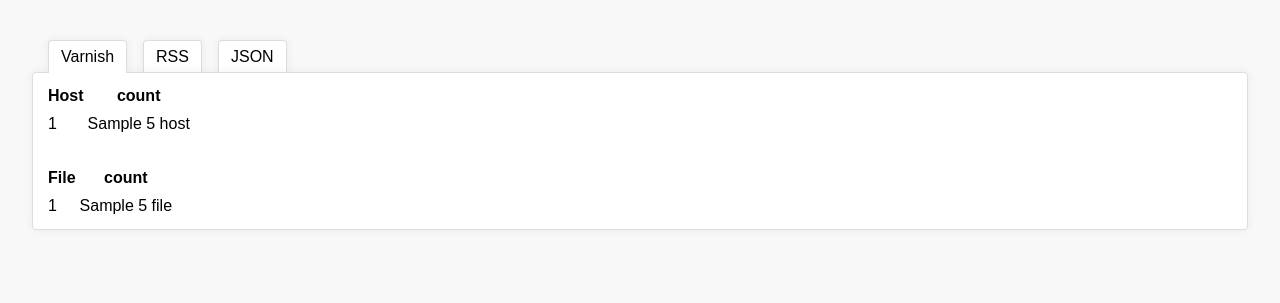
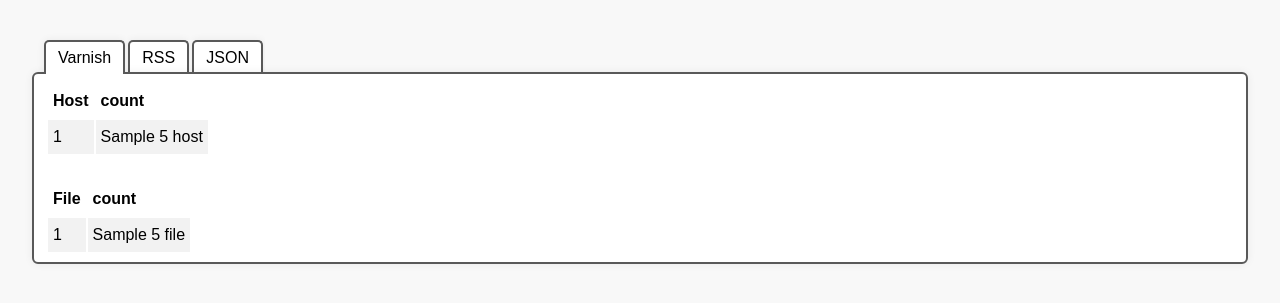
Before and after one commit to arn-e/e24_test, a Flask app: template templates/index.html in a window 1280 px wide. Shown: the top 303 px of the page. Run offline with Flask 2, Linux system fonts and the light colour scheme; the template is opened without the code that fills it: most values are stand-ins (such as "Sample title", 1, 10 or a date in 2020); parts of the project's set-up code (start-up, migrations or seed data) failed here and were passed over.

Commit message:
minor cosmetic & presentation changes

```diff
--- a/static/css/index.css
+++ b/static/css/index.css
@@ -18,23 +18,24 @@
   float       : left;
   box-sizing  : border-box;
   margin      : 0;
-  padding     : 0.5em 0.5em 0;
+  padding     : 0.5em 0.1em 0;
   overflow    : hidden;
   font-size   : 1em;
   font-weight : normal;
 }
 
 .tabbed > input:first-child + section > h1{
-  padding-left : 1em;
+  padding-left : 0.75em;
 }
 
 .tabbed > section > h1 > label{
   display                 : block;
   padding                 : 0.25em 0.75em;
-  border                  : 1px solid #ddd;
+  /*border                  : 2px solid #ddd;*/
+  border                  : 2px solid #595959;
   border-bottom           : none;
-  border-top-left-radius  : 4px;
-  border-top-right-radius : 4px;
+  border-top-left-radius  : 5px;
+  border-top-right-radius : 5px;
   box-shadow              : 0 0 0.5em rgba(0,0,0,0.0625);
   background              : #fff;
   cursor                  : pointer;
@@ -51,8 +52,9 @@
   width         : 100%;
   margin        : 2.5em 0 0 -100%;
   padding       : 0.5em 0.75em;
-  border        : 1px solid #ddd;
-  border-radius : 4px;
+  /*border        : 2px solid #ddd;*/
+  border        : 2px solid #595959;
+  border-radius : 6px;
   box-shadow    : 0 0 0.5em rgba(0,0,0,0.0625);
   background    : #fff;
 }
@@ -65,3 +67,10 @@
 .tabbed > input:not(:checked) + section > div{
   display : none;
 }
+
+th, td {
+    padding : 5px;
+    text-align : left;
+}
+
+tr:nth-child(even) {background-color: #f2f2f2}
```
Also changed, not shown: parse_json.py (+4 -4 lines), templates/index.html (+11 -11 lines), 1 other file.
